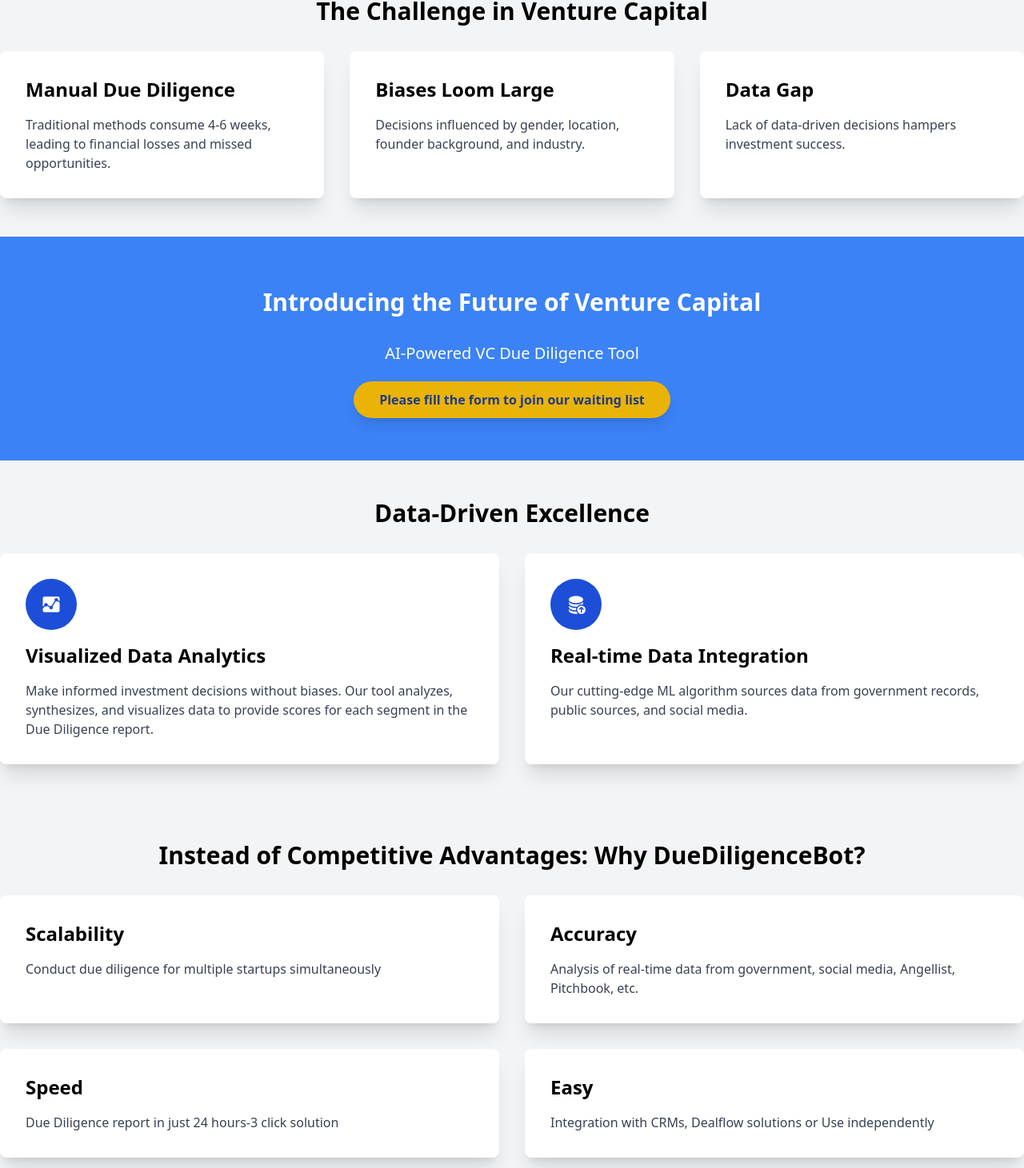
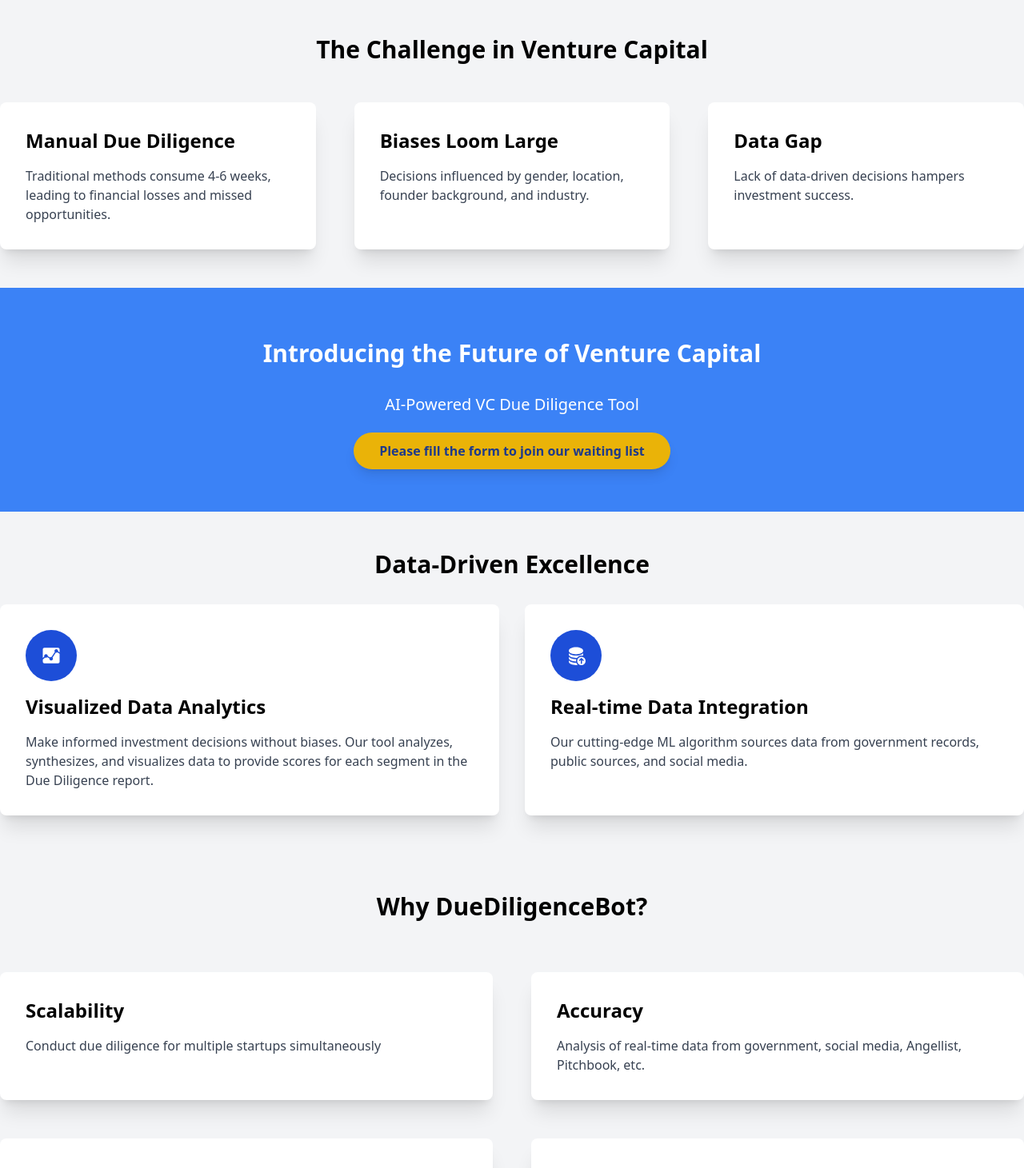
Before and after one commit to gshubham804/Due-Diligence, a React (Vite) app: page / in a window 1280 px wide. Shown: the part 392-1853 px from the top of the page at 80% size. Built offline with nearby package versions, Linux system fonts and the light colour scheme.

Commit message:
update the content of landing page

```diff
--- a/src/Pages/LandingPage.jsx
+++ b/src/Pages/LandingPage.jsx
@@ -22,8 +22,8 @@
       {/* Section 1: Problem Statement */}
       <section className="py-12">
         <div className="container mx-auto">
-          <h2 className="text-3xl font-semibold text-center mb-8">The Challenge in Venture Capital</h2>
-          <div className="grid grid-cols-1 md:grid-cols-3 gap-8">
+          <h2 className="text-3xl font-semibold text-center my-12">The Challenge in Venture Capital</h2>
+          <div className="grid grid-cols-1 md:grid-cols-3 gap-12">
             {/* Problem 1 */}
             <div className="p-8 bg-white rounded-lg shadow-xl">
               <h3 className="text-2xl font-semibold mb-4">Manual Due Diligence</h3>
@@ -99,8 +99,8 @@
 
       <section className="py-12">
         <div className="container mx-auto">
-          <h2 className="text-3xl font-semibold text-center mb-8">Instead of Competitive Advantages: Why DueDiligenceBot?</h2>
-          <div className="grid grid-cols-1 md:grid-cols-2 gap-8">
+          <h2 className="text-3xl font-semibold text-center mb-16">Why DueDiligenceBot?</h2>
+          <div className="grid grid-cols-1 md:grid-cols-2 gap-12">
             {/* Problem 1 */}
             <div className="p-8 bg-white rounded-lg shadow-xl">
               <h3 className="text-2xl font-semibold mb-4">Scalability</h3>
```
